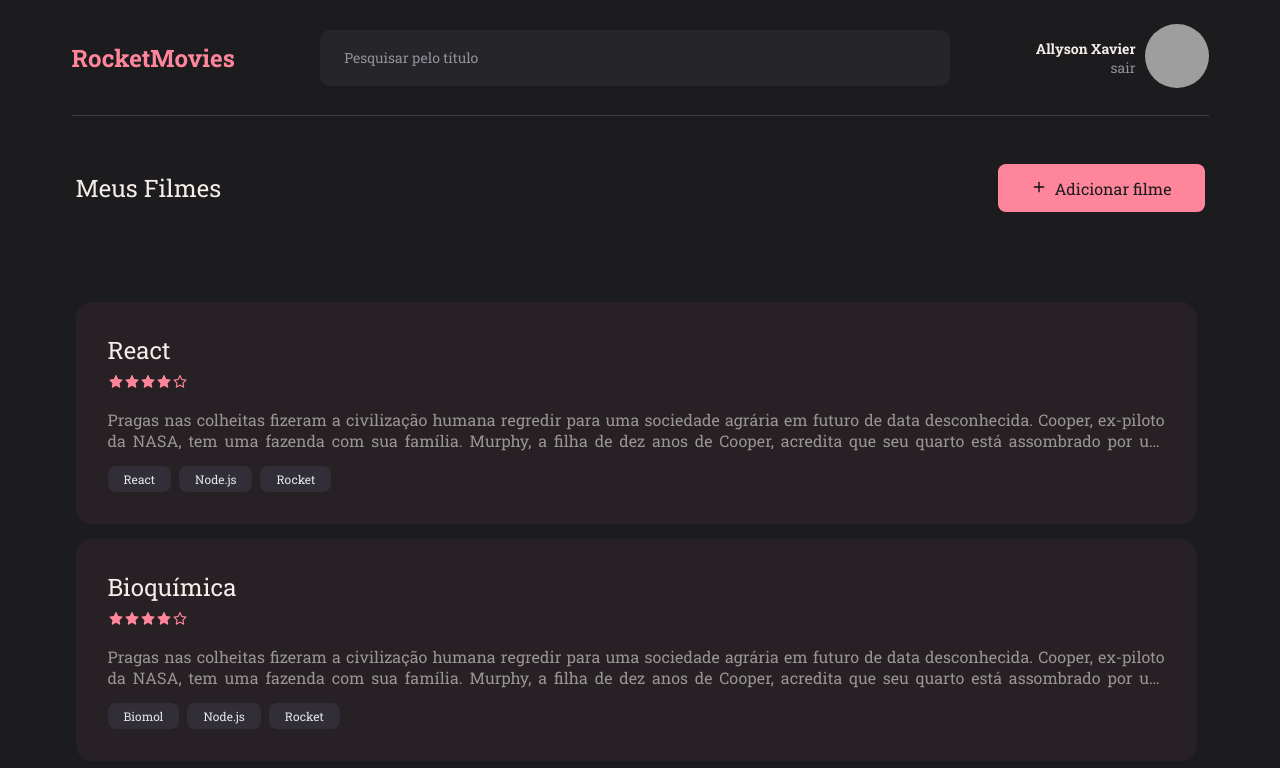
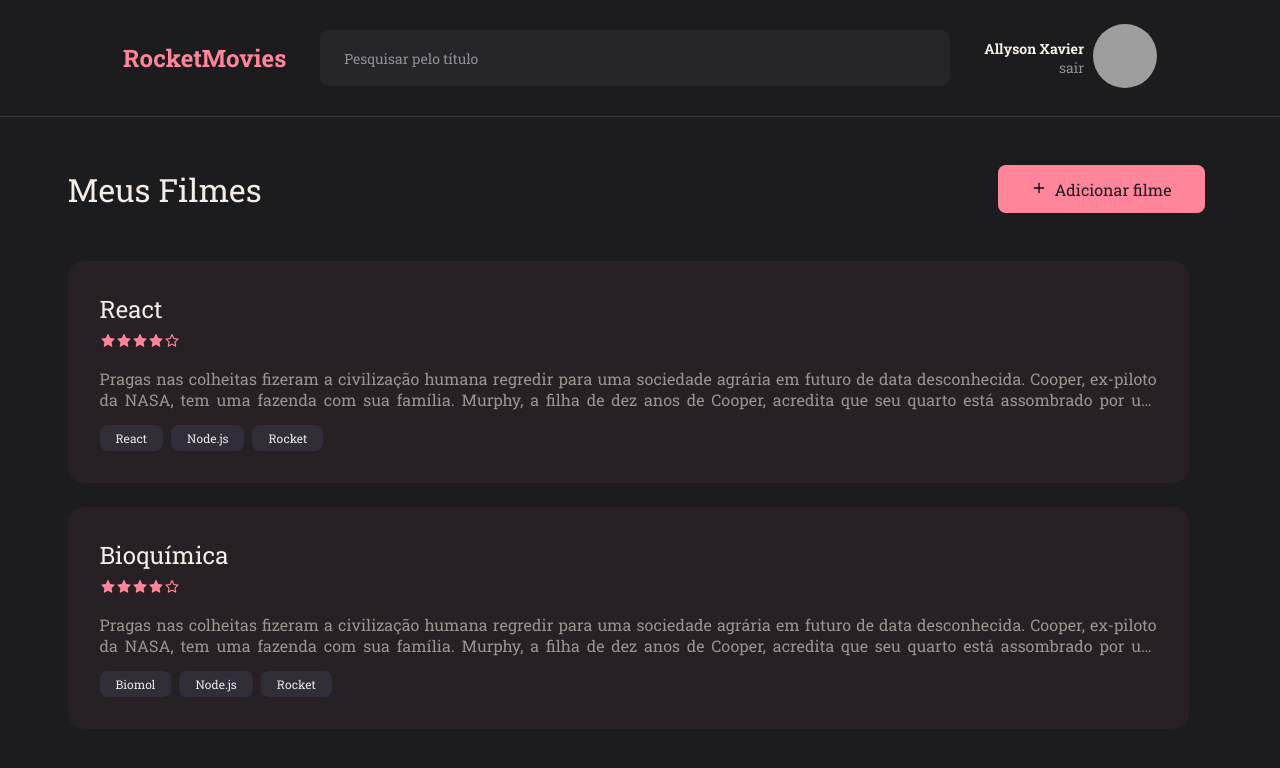
Before and after one commit to allysonxavier/RocketMovies, a React (Vite) app: page / in a window 1280 px wide. Shown: the top 768 px of the page. Built offline with nearby package versions, Linux system fonts and the light colour scheme; grey boxes are pictures that could not be loaded.

Commit message:
home fixed

```diff
--- a/src/components/Header/index.jsx
+++ b/src/components/Header/index.jsx
@@ -5,6 +5,7 @@ export function Header() {
   return (
     <>
       <Container>
+        <section className="header">
           <h1>RocketMovies</h1>
           <Input title="Pesquisar pelo título" />
           <Profile>
@@ -19,6 +20,7 @@ export function Header() {
               />
             </a>
           </Profile>
+        </section>
       </Container>
     </>
   );
--- a/src/components/Header/styles.js
+++ b/src/components/Header/styles.js
@@ -1,6 +1,12 @@
 import styled from "styled-components";
 
 export const Container = styled.header`
+  border-bottom-width: 1px;
+  border-bottom-style: solid;
+  border-bottom-color: ${({ theme }) => theme.COLORS.section};
+  width: 100%;
+
+  section {
     margin: 0 auto;
     padding: 30px 0;
     width: 100%;
@@ -8,15 +14,16 @@ export const Container = styled.header`
     display: flex;
     align-items: center;
     justify-content: space-between;
-  border-bottom-width: 1px;
-  border-bottom-style: solid;
-  border-bottom-color: ${({ theme }) => theme.COLORS.section};
+    max-width: 1366px;
+    padding: 42px 123px;
     > h1 {
       font-weight: 700;
       font-size: 24px;
       color: ${({ theme }) => theme.COLORS.pink};
     }
+  }
 `;
+
 export const Profile = styled.div`
   display: flex;
   align-items: center;
--- a/src/pages/Home/index.jsx
+++ b/src/pages/Home/index.jsx
@@ -9,8 +9,8 @@ export function Home({ icon: Icon }) {
   return (
     <Container>
       <Header />
-      <section className="content">
-        <PageTitle className="page" icon={Icon} size="20">
+      <main>
+        <PageTitle icon={Icon} size="20">
           <h1>Meus Filmes</h1>
           <a>
             <Button
@@ -21,7 +21,7 @@ export function Home({ icon: Icon }) {
             />
           </a>
         </PageTitle>
-        <main>
+        <section className="content">
           <Note
             data={{
               title: "React",
@@ -70,8 +70,8 @@ export function Home({ icon: Icon }) {
               ],
             }}
           />
-        </main>
-      </section>
+        </section>
+      </main>
     </Container>
   );
 }
--- a/src/pages/Home/styles.js
+++ b/src/pages/Home/styles.js
@@ -1,37 +1,68 @@
 import styled from "styled-components";
+
+export const PageTitle = styled.div`
+  position: relative;
+  top: 0;
+  margin: 48px auto;
+  width: 100%;
+  display: flex;
+  align-items: center;
+  height: 48px;
+  justify-content: space-between;
+  > h1 {
+    color: ${({ theme }) => theme.COLORS.white};
+    font-weight: 400;
+  }
+
+  > a {
+    height: 48px;
+    display: flex;
+    align-items: center;
+    text-align: center;
+    justify-content: center;
+    width: 207px;
+    padding: auto 32px;
+    font-size: 16px;
+    background-color: ${({ theme }) => theme.COLORS.pink};
+    border-radius: 8px;
+    svg {
+      margin-right: 8px;
+      align-self: center;
+      width: 16px;
+      height: 16px;
+      color: ${({ theme }) => theme.COLORS.background900};
+    }
+  }
+`;
+
 export const Container = styled.div`
   background-color: ${({ theme }) => theme.COLORS.background800};
   height: 100vh;
   width: 100%;
-  max-width: 1137px;
   display: flex;
   justify-content: center;
   align-items: center;
   flex-direction: column;
   margin: 0 auto;
-  .content {
-    overflow-y: auto;
+
+  main {
+    max-width: 1137px;
     overflow: auto;
-    display: grid;
-    grid-template-columns: auto auto;
-    grid-template-rows: 48px auto;
-    grid-template-areas:
-      "page"
-      "content";
+    margin-right: 8px;
+    width: 100%;
+    display: flex;
+    flex-direction: column;
 
-    h1 {
-      font-weight: 400;
-    }
-    main {
-      /* background-color: ${({ theme }) => theme.COLORS.background700}; */
-      margin-top: 138px;
-      grid-area: content;
+    .content {
+      height: 100%;
       overflow: auto;
-      margin-right: 8px;
-      width: 100%;
+      gap: 24px;
       display: flex;
       flex-direction: column;
-      gap: 15px;
+      margin-bottom: 60px;
+      h1 {
+        font-weight: 400;
+      }
 
       ::-webkit-scrollbar {
         margin-left: 8px;
@@ -53,46 +84,5 @@ export const Container = styled.div`
         color: ${({ theme }) => theme.COLORS.white};
       }
     }
-
-    .page {
-      position: relative;
-      top: 0;
-      margin: 48px auto;
-      grid-area: page;
-      width: 100%;
-      display: flex;
-      align-items: center;
-      height: 48px;
-      > h1 {
-        color: ${({ theme }) => theme.COLORS.white};
-      }
-
-      > a {
-        height: 48px;
-        display: flex;
-        align-items: center;
-        text-align: center;
-        justify-content: center;
-        width: 207px;
-        padding: auto 32px;
-        font-size: 16px;
-        background-color: ${({ theme }) => theme.COLORS.pink};
-        border-radius: 8px;
-        svg {
-          margin-right: 8px;
-          align-self: center;
-          width: 16px;
-          height: 16px;
-          color: ${({ theme }) => theme.COLORS.background900};
-        }
-      }
-    }
   }
 `;
-
-export const PageTitle = styled.div`
-  display: flex;
-  align-items: center;
-  justify-content: space-between;
-  width: 100%;
-`;
```
Lines whose indentation alone changed are shown as unchanged.
